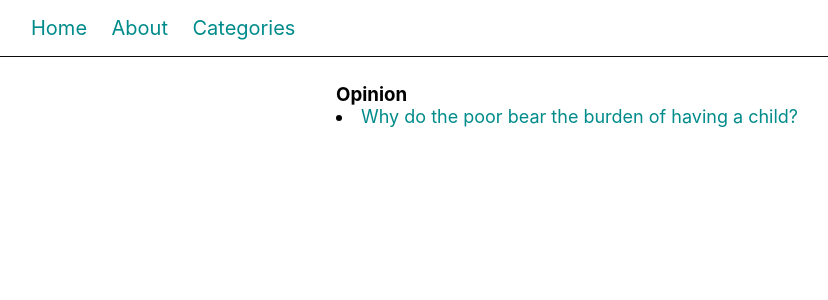
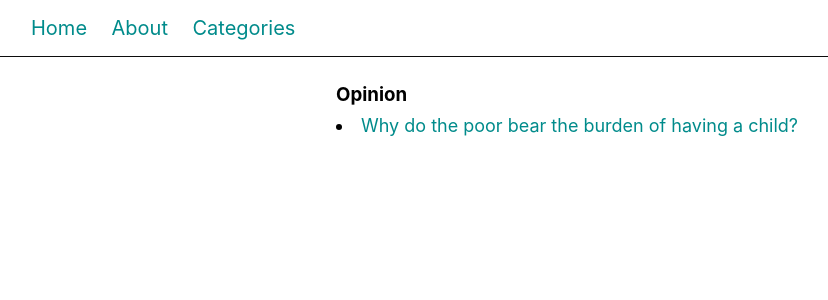
Before and after one commit to generalistsanctuary/generalistsanctuary.github.io, a Jekyll site: the page built from category.html, in a window 1280 px wide. Shown: the top 300 px of the page, without its empty margins (29-857 px from the left). Built offline with Jekyll 4.4.1, drawn with Linux system fonts in a browser that asks for light colours.

Commit message:
Update style.css

```diff
--- a/styles/style.css
+++ b/styles/style.css
@@ -2,6 +2,7 @@ h3{
   max-width: 550px;
   margin: 0 auto;
   padding: 0 10%;
+  margin-bottom: 0.75%;
 
 }
 .intro{
```
